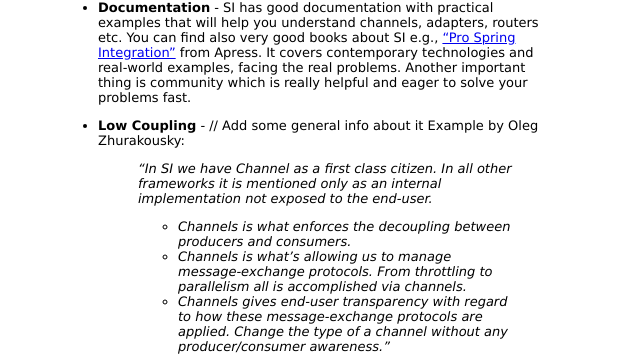
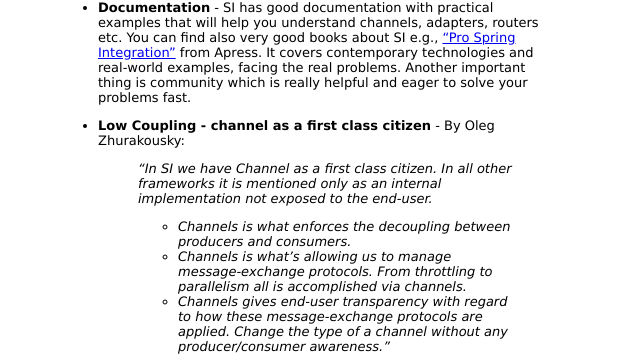
Before and after one commit to kgrodzicki/kgrodzicki.github.com, a Jekyll site: the page built from _posts/2011-08-11-spring-integration.markdown, in a window 1280 px wide and 900 px high, scrolled down 1239 px. Shown: the part 142-498 px from the top of the window, without its empty margins (332-972 px from the left). Built offline with Jekyll 4.4.1, drawn with Linux system fonts in a browser that asks for light colours.

Commit message:
changed paragraph 'low coupling'

```diff
--- a/_posts/2011-08-11-spring-integration.markdown
+++ b/_posts/2011-08-11-spring-integration.markdown
@@ -49,9 +49,8 @@ about SI e.g., [“Pro Spring Integration”](http://bit.ly/pu2ul4) from Apress.
 and real-world examples, facing the real problems. Another important thing is community
 which is really helpful and eager to solve your problems fast.
 
-* __Low Coupling__ -
-// Add some general info about it
-Example by Oleg Zhurakousky:
+* __Low Coupling - channel as a first class citizen__ -
+By Oleg Zhurakousky:
 > _"In SI we have Channel as a first class citizen. In all other frameworks it is mentioned only as an internal implementation not exposed to the end-user._
 >  * _Channels is what enforces the decoupling between producers and consumers._
 >  * _Channels is what's allowing us to manage message-exchange protocols. From throttling to parallelism all is accomplished via channels._
```
